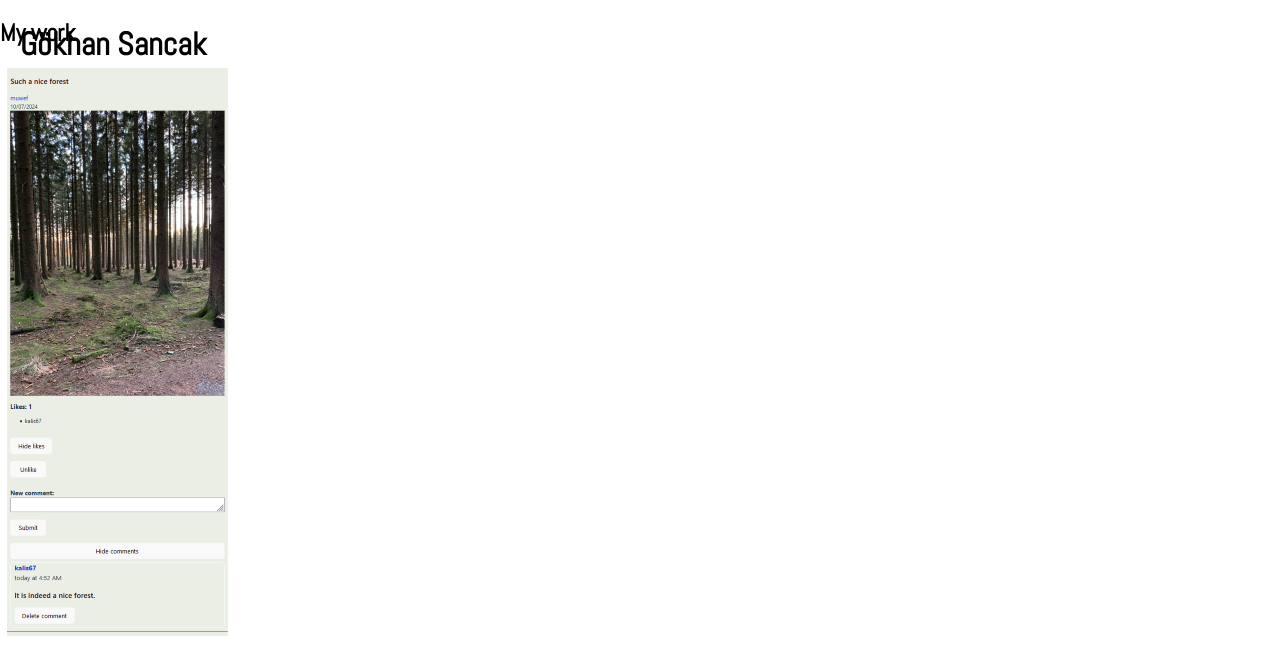
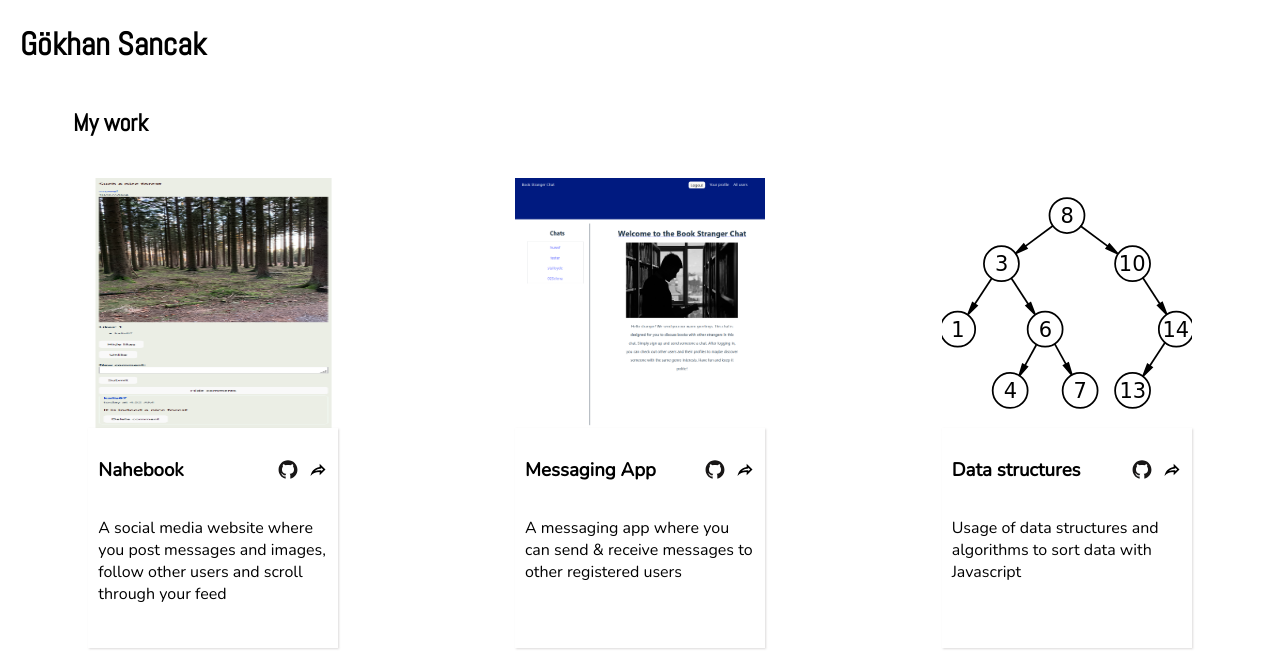
Before and after one commit to Gohan61/personal-website, a website built with webpack: page src/index.html in a window 1280 px wide. Shown: the part 303-954 px from the top of the page. Built offline with nearby package versions, Linux system fonts and the light colour scheme.

Commit message:
Style: align + set size of project containers
* Some hovering effect to highlight the project cursor is on

```diff
--- a/src/stylesheets/index.css
+++ b/src/stylesheets/index.css
@@ -31,7 +31,6 @@ h2 {
 /* Header styles */
 
 header {
-  height: 300px;
   display: flex;
   justify-content: center;
   z-index: 1;
@@ -85,4 +84,57 @@ header {
 
 /* Main styles */
 
+main h2 {
+  margin-left: 73px;
+}
+
+.projectsContainer {
+  display: grid;
+  grid-template-columns: repeat(auto-fit, minmax(350px, 1fr));
+  justify-items: center;
+}
+
+.projectsContainer > [class^="project"] {
+  display: flex;
+  flex-direction: column;
+  align-items: center;
+  padding: 20px;
+  width: 250px;
+}
+
+.projectsContainer > [class^="project"]:hover {
+  box-shadow: 1px 1px 10px inset rgba(11, 4, 87, 0.1);
+}
+
+.projectScreenshot {
+  width: 250px;
+  height: 250px;
+  object-fit: fill;
+}
+
+.projectDescription {
+  box-shadow: 1px 1px 2px 0 rgb(82, 72, 72, 0.2);
+  height: 200px;
+  padding: 10px;
+}
+
+.subContainer {
+  display: flex;
+  justify-content: space-between;
+}
+
+.projectIcons {
+  display: flex;
+  gap: 10px;
+  justify-content: flex-end;
+}
+
+.projectIcons img:hover {
+  cursor: pointer;
+}
+
+.projectIcons img {
+  width: 20px;
+}
+
 /* Footer styles */
```
